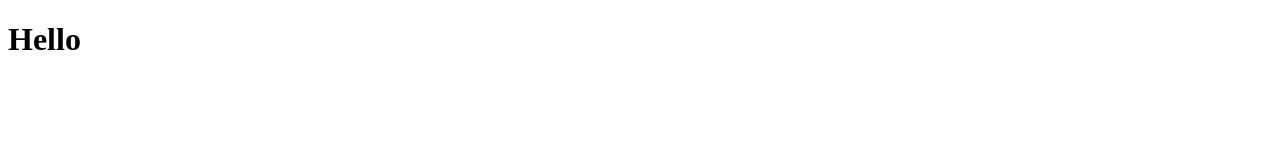
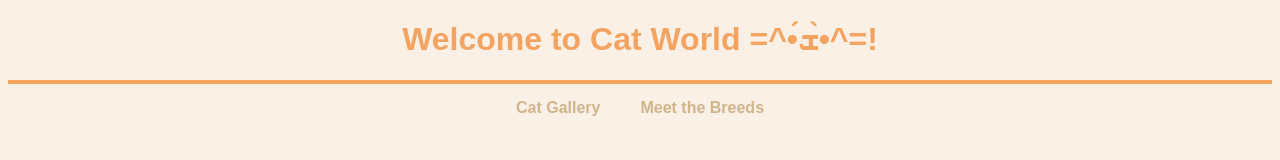
Before and after one commit to VyTuongVo/CTD_PreWork, a plain HTML site: page my_project.html in a window 1280 px wide. Drawn offline with Linux system fonts and the light colour scheme.

Commit message:
This created some customization for the website. Title and the tab was made. The tab currently DOES NOT WORK. No code have been written for it yet.

```diff
--- a/main.js
+++ b/main.js
@@ -0,0 +1,3 @@
+const apiKey = 'live_Dz8ZiOyF9uQH8YFNWjm7CWF4fKwlN3W4SKUrwJnKxNoR15wABaQIgPbpGavaJusB';
+const breedsUrl = 'https://api.thecatapi.com/v1/breeds'; //this url will give breeds
+const imagesUrl = 'https://api.thecatapi.com/v1/images/search?limit=10'; //this url will give images.
--- a/my_project.html
+++ b/my_project.html
@@ -1,18 +1,23 @@
 <!DOCTYPE html>
 <html lang="en">
-    <!-- -->
 <head>
     <meta charset="UTF-8">
     <meta name="viewport" content="width=device-width, initial-scale=1.0">
-    <title>Document</title>
+    <title>Cat World</title>
     <link href="styler.css" rel="stylesheet" type="text/css">
     <!-- The link code is used to link stylers to the html file -->
     <script src="main.js"></script>
     <!-- the script code is used to link with the js -->
-
 </head>
 <body>
-    <h1>Hello</h1>
+    <h1>Welcome to Cat World =^•́ܫ•̀^=!</h1>
     <!-- The above is writing Hello and the h1 meaning heading -->
+    <hr style="border: 2px solid #F4A460; margin: 0;">
+    <!-- For design, I need to add a hortizontal line. Did not work in .css so I made one here-->
+
+    <nav class="tab-menu">
+        <a href="#" onclick="showGallery()">Cat Gallery</a>
+        <a href="#" onclick="showBreeds()">Meet the Breeds</a>
+    </nav>
 </body>
 </html>
--- a/styler.css
+++ b/styler.css
@@ -0,0 +1,31 @@
+body {
+    font-family: Arial, sans-serif;
+    text-align: center;
+    color: #F4A460; /* text color*/
+    background-color: #FAF0E6  /*adding background color*/
+}
+
+header {
+    background-color: #F4A460;
+    padding: 10px 0; /* Reduced padding */
+}
+
+.tab-menu {
+    display: flex;
+    justify-content: center;
+    margin-top: 10px;
+}
+
+.tab-menu a {
+    margin: 0 15px;
+    text-decoration: none;
+    font-weight: bold;
+    color: #D2B48C; /* Tab menu color */
+    border-bottom: 2px solid transparent;
+    padding: 5px;
+}
+
+/* when you hover over the option, this color will appear*/
+.tab-menu a:hover {
+    border-bottom: 2px solid #D2B48C;
+}
```
Also changed, not shown: README.md.
